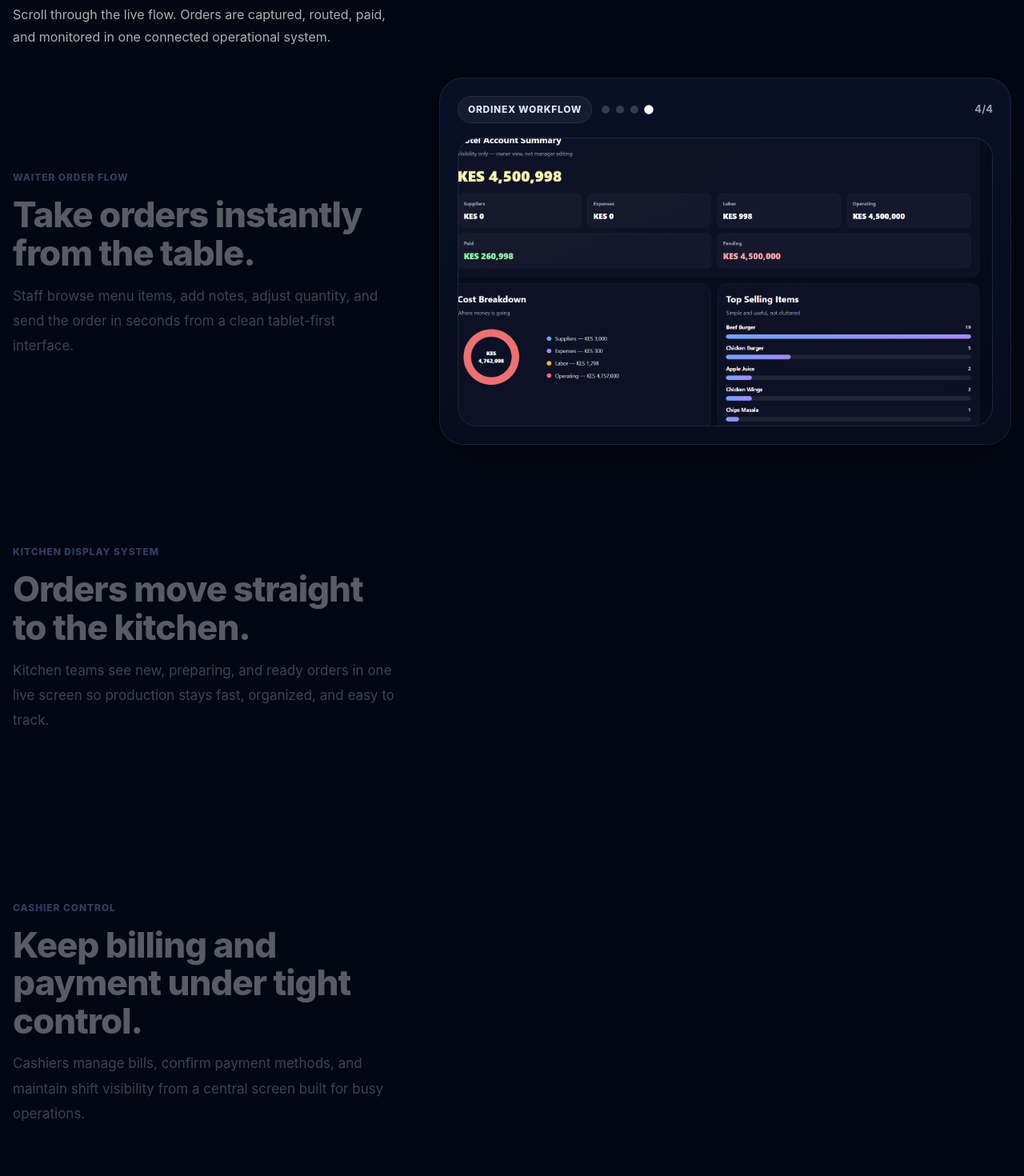
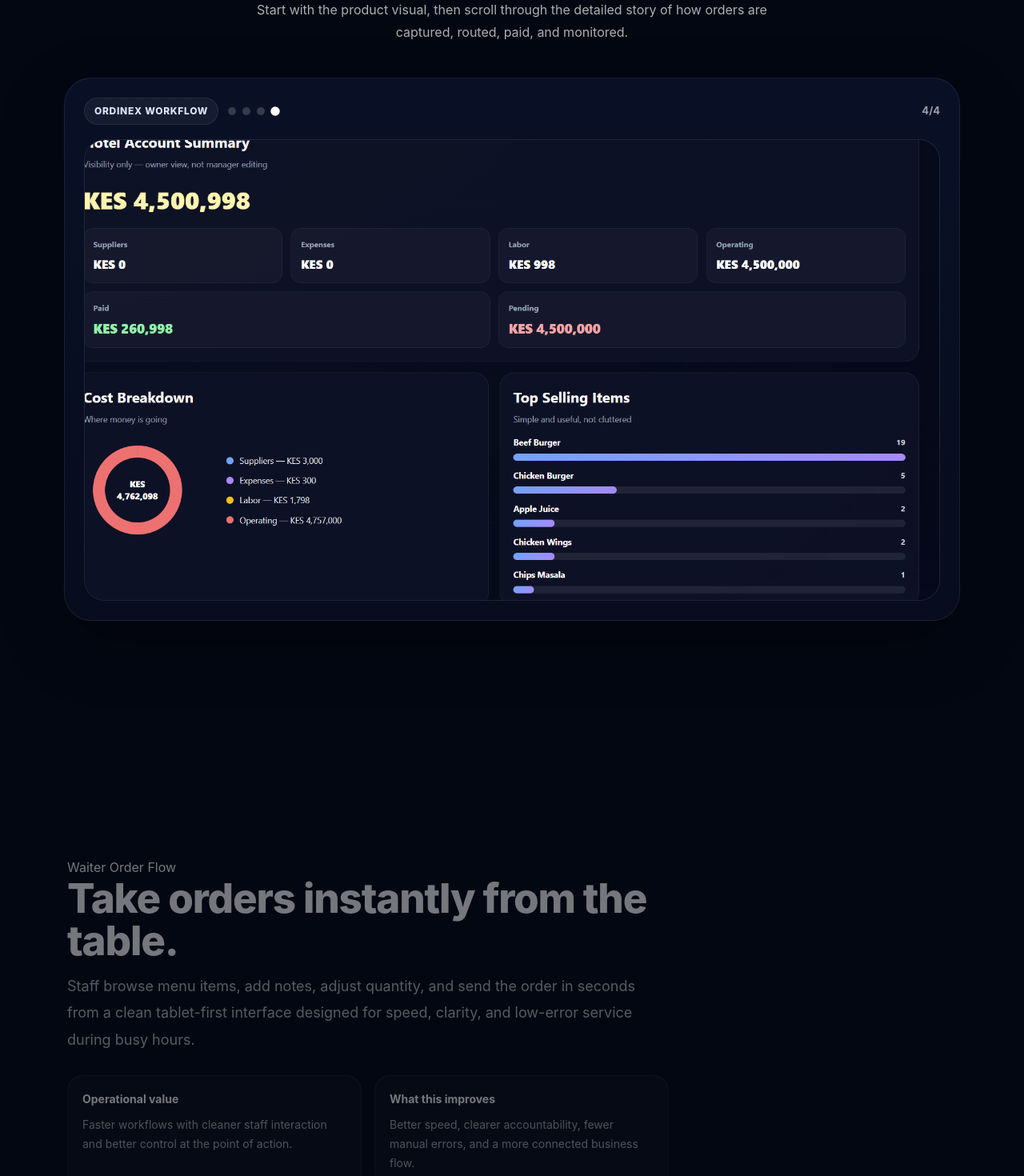
Before and after one commit to dagala639-dotcom/ordinex-site, a Next.js app: page / in a window 1280 px wide. Shown: the part 1400-2870 px from the top of the page at 80% size. Built offline with nearby package versions, Linux system fonts and the light colour scheme.

Commit message:
Updated website structure

```diff
--- a/app/page.tsx
+++ b/app/page.tsx
@@ -27,7 +27,7 @@ const STORY_STEPS: StoryStep[] = [
     eyebrow: "Waiter Order Flow",
     title: "Take orders instantly from the table.",
     text:
-      "Staff browse menu items, add notes, adjust quantity, and send the order in seconds from a clean tablet-first interface.",
+      "Staff browse menu items, add notes, adjust quantity, and send the order in seconds from a clean tablet-first interface designed for speed, clarity, and low-error service during busy hours.",
     image: "/images/orders.png",
     alt: "Ordinex waiter order screen",
   },
@@ -36,7 +36,7 @@ const STORY_STEPS: StoryStep[] = [
     eyebrow: "Kitchen Display System",
     title: "Orders move straight to the kitchen.",
     text:
-      "Kitchen teams see new, preparing, and ready orders in one live screen so production stays fast, organized, and easy to track.",
+      "Kitchen teams see new, preparing, and ready orders in one live screen so production stays fast, organised, and easy to track without relying on verbal communication or handwritten tickets.",
     image: "/images/kitchen-screen.png",
     alt: "Ordinex kitchen display screen",
   },
@@ -45,7 +45,7 @@ const STORY_STEPS: StoryStep[] = [
     eyebrow: "Cashier Control",
     title: "Keep billing and payment under tight control.",
     text:
-      "Cashiers manage bills, confirm payment methods, and maintain shift visibility from a central screen built for busy operations.",
+      "Cashiers manage bills, confirm payment methods, track totals, and maintain better payment accountability from a central screen built for busy day-to-day operations.",
     image: "/images/cashier-screen.png",
     alt: "Ordinex cashier screen",
   },
@@ -54,7 +54,7 @@ const STORY_STEPS: StoryStep[] = [
     eyebrow: "Business Visibility",
     title: "See what is happening across the business.",
     text:
-      "Managers and owners get clean operational visibility across sales, staff activity, pending items, and business performance.",
+      "Managers and owners get clean operational visibility across sales, staff activity, pending items, and performance trends from one connected reporting layer.",
     image: "/images/owner-dashboard.png",
     alt: "Ordinex owner dashboard",
   },
@@ -85,28 +85,23 @@ export default function HomePage() {
 
   useEffect(() => {
     const handleScroll = () => {
-      const elements = STORY_STEPS.map((step) =>
-        document.getElementById(`story-step-${step.id}`)
+      const sections = STORY_STEPS.map((step) =>
+        document.getElementById(`story-trigger-${step.id}`)
       ).filter(Boolean) as HTMLElement[];
 
-      if (!elements.length) return;
-
-      const viewportMiddle = window.innerHeight * 0.45;
-      let bestIndex = 0;
-      let bestDistance = Number.POSITIVE_INFINITY;
-
-      elements.forEach((element, index) => {
-        const rect = element.getBoundingClientRect();
-        const elementMiddle = rect.top + rect.height / 2;
-        const distance = Math.abs(elementMiddle - viewportMiddle);
-
-        if (distance < bestDistance) {
-          bestDistance = distance;
-          bestIndex = index;
+      if (!sections.length) return;
+
+      let currentIndex = 0;
+      const viewportPoint = window.innerHeight * 0.42;
+
+      sections.forEach((section, index) => {
+        const rect = section.getBoundingClientRect();
+        if (rect.top <= viewportPoint) {
+          currentIndex = index;
         }
       });
 
-      setActiveStory(bestIndex);
+      setActiveStory(currentIndex);
     };
 
     handleScroll();
@@ -203,14 +198,17 @@ Location: ${location}
   function handleTabletInputChange(value: string) {
     const numeric = Number(value);
     if (Number.isNaN(numeric)) return;
+
     if (numeric < 1) {
       setTabletCount(1);
       return;
     }
+
     if (numeric > 20) {
       setTabletCount(20);
       return;
     }
+
     setTabletCount(numeric);
   }
 
@@ -453,50 +451,26 @@ Estimated Total: KES ${estimate.total.toLocaleString()}
         <div style={styles.sectionInnerWide}>
           <div
             style={{
-              ...styles.sectionHeader,
-              ...(isMobile ? styles.sectionHeaderMobile : {}),
+              ...styles.sectionHeaderCenter,
+              ...(isMobile ? styles.sectionHeaderCenterMobile : {}),
             }}
           >
             <div>
               <div style={styles.sectionEyebrow}>Product Story</div>
-              <h2 style={styles.sectionTitle}>See how Ordinex works from order to oversight</h2>
-            </div>
-            <p style={styles.sectionCopy}>
-              Scroll through the live flow. Orders are captured, routed, paid,
-              and monitored in one connected operational system.
+              <h2 style={styles.sectionTitleCenter}>
+                See how Ordinex works from order to oversight
+              </h2>
+            </div>
+            <p style={styles.sectionCopyCenter}>
+              Start with the product visual, then scroll through the detailed
+              story of how orders are captured, routed, paid, and monitored.
             </p>
           </div>
 
-          <div
-            style={{
-              ...styles.storyShell,
-              ...(isMobile ? styles.storyShellMobile : {}),
-            }}
-          >
-            <div style={{ ...styles.storyCopyRail, ...(isMobile ? styles.storyCopyRailMobile : {}) }}>
-              {STORY_STEPS.map((step, index) => {
-                const isActive = activeStory === index;
-
-                return (
-                  <div
-                    key={step.id}
-                    id={`story-step-${step.id}`}
-                    style={{
-                      ...styles.storyTextBlock,
-                      ...(isActive ? styles.storyTextBlockActive : {}),
-                    }}
-                  >
-                    <div style={styles.storyEyebrow}>{step.eyebrow}</div>
-                    <h3 style={styles.storyTitle}>{step.title}</h3>
-                    <p style={styles.storyText}>{step.text}</p>
-                  </div>
-                );
-              })}
-            </div>
-
-            <div style={{ ...styles.storyVisualRail, ...(isMobile ? styles.storyVisualRailMobile : {}) }}>
-              <div style={styles.storyStickyCard}>
-                <div style={styles.storyVisualHeader}>
+          <div style={styles.storyExperience}>
+            <div style={styles.storyStickyVisualShell}>
+              <div style={styles.storyStickyCardLarge}>
+                <div style={styles.storyVisualHeaderLarge}>
                   <div style={styles.storyVisualHeaderLeft}>
                     <div style={styles.storyVisualTag}>Ordinex Workflow</div>
                     <div style={styles.storyVisualDots}>
@@ -505,9 +479,12 @@ Estimated Total: KES ${estimate.total.toLocaleString()}
                           key={step.id}
                           type="button"
                           onClick={() => {
-                            const element = document.getElementById(`story-step-${step.id}`);
+                            const element = document.getElementById(`story-trigger-${step.id}`);
                             if (element) {
-                              element.scrollIntoView({ behavior: "smooth", block: "center" });
+                              element.scrollIntoView({
+                                behavior: "smooth",
+                                block: "center",
+                              });
                             }
                           }}
                           style={{
@@ -519,21 +496,61 @@ Estimated Total: KES ${estimate.total.toLocaleString()}
                       ))}
                     </div>
                   </div>
+
                   <div style={styles.storyVisualStatus}>
                     {activeStory + 1}/{STORY_STEPS.length}
                   </div>
                 </div>
 
-                <div style={styles.storyImageFrame}>
+                <div style={styles.storyImageFrameLarge}>
                   <Image
                     src={STORY_STEPS[activeStory].image}
                     alt={STORY_STEPS[activeStory].alt}
                     width={1600}
                     height={900}
-                    style={styles.storyImage}
+                    style={styles.storyImageLarge}
                   />
                 </div>
               </div>
+            </div>
+
+            <div style={styles.storyDescriptions}>
+              {STORY_STEPS.map((step, index) => {
+                const isActive = activeStory === index;
+
+                return (
+                  <div
+                    key={step.id}
+                    id={`story-trigger-${step.id}`}
+                    style={{
+                      ...styles.storyDescriptionBlock,
+                      ...(isActive ? styles.storyDescriptionBlockActive : {}),
+                    }}
+                  >
+                    <div style={styles.storyDescriptionInner}>
+                      <div style={styles.storyEyebrow}>{step.eyebrow}</div>
+                      <h3 style={styles.storyTitle}>{step.title}</h3>
+                      <p style={styles.storyText}>{step.text}</p>
+
+                      <div style={styles.storySupportGrid}>
+                        <div style={styles.storySupportCard}>
+                          <div style={styles.storySupportTitle}>Operational value</div>
+                          <div style={styles.storySupportText}>
+                            Faster workflows with cleaner staff interaction and better control at the point of action.
+                          </div>
+                        </div>
+
+                        <div style={styles.storySupportCard}>
+                          <div style={styles.storySupportTitle}>What this improves</div>
+                          <div style={styles.storySupportText}>
+                            Better speed, clearer accountability, fewer manual errors, and a more connected business flow.
+                          </div>
+                        </div>
+                      </div>
+                    </div>
+                  </div>
+                );
+              })}
             </div>
           </div>
         </div>
@@ -988,23 +1005,22 @@ Estimated Total: KES ${estimate.total.toLocaleString()}
 
             <div style={styles.contactButtons}>
               <a href="mailto:hello@ordinex.co" style={styles.contactPrimaryButton}>
-                Email Us
+                <span style={styles.contactButtonLabel}>Email Us</span>
+                <span style={styles.contactButtonSubtext}>hello@ordinex.co</span>
               </a>
+
               <a href="tel:0769753581" style={styles.contactSecondaryButton}>
-                Call Us
+                <span style={styles.contactButtonLabel}>Call Us</span>
+                <span style={styles.contactButtonSubtext}>0769753581</span>
               </a>
+
               <a
                 href="https://wa.me/254769753581"
                 style={styles.contactSecondaryButton}
               >
-                WhatsApp Us
+                <span style={styles.contactButtonLabel}>WhatsApp Us</span>
+                <span style={styles.contactButtonSubtext}>0769753581</span>
               </a>
-            </div>
-
-            <div style={styles.contactMeta}>
-              <div style={styles.contactMetaChip}>Phone: 0769753581</div>
-              <div style={styles.contactMetaChip}>WhatsApp: 0769753581</div>
-              <div style={styles.contactMetaChip}>Email: hello@ordinex.co</div>
             </div>
 
             <div style={styles.contactFormWrap}>
@@ -1402,6 +1418,14 @@ const styles: Record<string, React.CSSProperties> = {
     alignItems: "start",
     gap: 14,
   },
+  sectionHeaderCenter: {
+    maxWidth: 940,
+    margin: "0 auto 42px auto",
+    textAlign: "center",
+  },
+  sectionHeaderCenterMobile: {
+    marginBottom: 28,
+  },
   sectionEyebrow: {
     color: "#94a3b8",
     fontSize: 12,
@@ -1418,6 +1442,15 @@ const styles: Record<string, React.CSSProperties> = {
     fontWeight: 800,
     color: "#ffffff",
     maxWidth: 800,
+  },
+  sectionTitleCenter: {
+    margin: "0 auto",
+    fontSize: "clamp(30px, 4.6vw, 54px)",
+    lineHeight: 1.06,
+    letterSpacing: -1.4,
+    fontWeight: 800,
+    color: "#ffffff",
+    maxWidth: 900,
   },
   sectionCopy: {
     margin: 0,
@@ -1426,77 +1459,33 @@ const styles: Record<string, React.CSSProperties> = {
     fontSize: 16,
     lineHeight: 1.8,
   },
-
-  storyShell: {
-    display: "grid",
-    gridTemplateColumns: "0.82fr 1.18fr",
-    gap: 36,
-    alignItems: "start",
-  },
-  storyShellMobile: {
-    gridTemplateColumns: "1fr",
-    gap: 24,
-  },
-  storyCopyRail: {
-    display: "grid",
-    gap: 36,
-  },
-  storyCopyRailMobile: {
-    gap: 18,
-  },
-  storyTextBlock: {
-    minHeight: "54vh",
-    display: "flex",
-    flexDirection: "column",
-    justifyContent: "center",
-    opacity: 0.34,
-    transform: "translateY(18px)",
-    transition: "all 260ms ease",
-    paddingRight: 18,
-  },
-  storyTextBlockActive: {
-    opacity: 1,
-    transform: "translateY(0)",
-  },
-  storyEyebrow: {
-    color: "#8ea4ff",
-    fontSize: 12,
-    fontWeight: 800,
-    textTransform: "uppercase",
-    letterSpacing: 0.9,
-    marginBottom: 14,
-  },
-  storyTitle: {
-    margin: "0 0 14px 0",
-    fontSize: "clamp(28px, 4vw, 44px)",
-    lineHeight: 1.08,
-    letterSpacing: -1.1,
-    fontWeight: 800,
-    color: "#ffffff",
-  },
-  storyText: {
-    margin: 0,
-    color: "rgba(255,255,255,0.7)",
-    fontSize: 17,
-    lineHeight: 1.85,
-    maxWidth: 520,
-  },
-  storyVisualRail: {
+  sectionCopyCenter: {
+    margin: "18px auto 0 auto",
+    maxWidth: 700,
+    color: "rgba(255,255,255,0.68)",
+    fontSize: 16,
+    lineHeight: 1.8,
+  },
+
+  storyExperience: {
     position: "relative",
   },
-  storyVisualRailMobile: {
-    position: "static",
-  },
-  storyStickyCard: {
+  storyStickyVisualShell: {
     position: "sticky",
-    top: 96,
+    top: 86,
+    zIndex: 2,
+    marginBottom: 40,
+  },
+  storyStickyCardLarge: {
     background: "linear-gradient(180deg, rgba(10,17,40,0.96), rgba(7,13,30,0.96))",
     border: "1px solid rgba(255,255,255,0.08)",
-    borderRadius: 30,
-    padding: 22,
-    boxShadow: "0 24px 60px rgba(0,0,0,0.28)",
-  },
-  storyVisualHeader: {
+    borderRadius: 34,
+    padding: 24,
+    boxShadow: "0 28px 80px rgba(0,0,0,0.3)",
+    maxWidth: 1120,
+    margin: "0 auto",
+  },
+  storyVisualHeaderLarge: {
     display: "flex",
     justifyContent: "space-between",
     gap: 14,
@@ -1544,16 +1533,79 @@ const styles: Record<string, React.CSSProperties> = {
     fontSize: 13,
     fontWeight: 700,
   },
-  storyImageFrame: {
-    borderRadius: 24,
+  storyImageFrameLarge: {
+    borderRadius: 26,
     overflow: "hidden",
     border: "1px solid rgba(255,255,255,0.08)",
     background: "rgba(255,255,255,0.02)",
-  },
-  storyImage: {
+    minHeight: "auto",
+  },
+  storyImageLarge: {
     width: "100%",
     height: "auto",
     display: "block",
+  },
+
+  storyDescriptions: {
+    display: "grid",
+    gap: 10,
+    maxWidth: 1120,
+    margin: "0 auto",
+  },
+  storyDescriptionBlock: {
+    minHeight: "85vh",
+    display: "flex",
+    alignItems: "flex-end",
+    opacity: 0.45,
+    transition: "opacity 240ms ease, transform 240ms ease",
+    transform: "translateY(18px)",
+  },
+  storyDescriptionBlockActive: {
+    opacity: 1,
+    transform: "translateY(0)",
+  },
+  storyDescriptionInner: {
+    width: "100%",
+    maxWidth: 760,
+    padding: "14px 4px 30px 4px",
+  },
+  storyTitle: {
+    margin: "0 0 14px 0",
+    fontSize: "clamp(32px, 4vw, 52px)",
+    lineHeight: 1.04,
+    letterSpacing: -1.2,
+    fontWeight: 800,
+    color: "#ffffff",
+  },
+  storyText: {
+    margin: 0,
+    color: "rgba(255,255,255,0.74)",
+    fontSize: 18,
+    lineHeight: 1.85,
+    maxWidth: 760,
+  },
+  storySupportGrid: {
+    display: "grid",
+    gridTemplateColumns: "repeat(2, minmax(0, 1fr))",
+    gap: 16,
+    marginTop: 28,
+  },
+  storySupportCard: {
+    background: "rgba(255,255,255,0.03)",
+    border: "1px solid rgba(255,255,255,0.08)",
+    borderRadius: 20,
+    padding: 18,
+  },
+  storySupportTitle: {
+    color: "#ffffff",
+    fontSize: 14,
+    fontWeight: 700,
+    marginBottom: 10,
+  },
+  storySupportText: {
+    color: "rgba(255,255,255,0.66)",
+    fontSize: 14,
+    lineHeight: 1.7,
   },
 
   productStack: {
@@ -1960,49 +2012,55 @@ const styles: Record<string, React.CSSProperties> = {
     lineHeight: 1.8,
   },
   contactButtons: {
+    display: "grid",
+    gridTemplateColumns: "repeat(3, minmax(0, 1fr))",
+    gap: 14,
+    marginTop: 26,
+    marginBottom: 28,
+  },
+  contactPrimaryButton: {
     display: "flex",
+    flexDirection: "column",
     justifyContent: "center",
-    gap: 12,
-    flexWrap: "wrap",
-    marginTop: 26,
-    marginBottom: 22,
-  },
-  contactPrimaryButton: {
+    gap: 8,
     background: "#ffffff",
     color: "#030712",
-    padding: "15px 20px",
-    borderRadius: 14,
+    padding: "18px 20px",
+    borderRadius: 18,
     textDecoration: "none",
     fontWeight: 800,
     fontSize: 15,
-    minWidth: "160px",
+    minHeight: 88,
+    border: "1px solid rgba(255,255,255,0.16)",
   },
   contactSecondaryButton: {
+    display: "flex",
+    flexDirection: "column",
+    justifyContent: "center",
+    gap: 8,
     background: "rgba(255,255,255,0.04)",
     color: "#ffffff",
-    padding: "15px 20px",
-    borderRadius: 14,
+    padding: "18px 20px",
+    borderRadius: 18,
     textDecoration: "none",
     fontWeight: 700,
     fontSize: 15,
     border: "1px solid rgba(255,255,255,0.12)",
-    minWidth: "160px",
-  },
-  contactMeta: {
-    display: "flex",
-    justifyContent: "center",
-    gap: 10,
-    flexWrap: "wrap",
-    marginBottom: 26,
-  },
-  contactMetaChip: {
-    padding: "10px 14px",
-    borderRadius: 999,
-    background: "rgba(255,255,255,0.05)",
-    color: "#dbe4ff",
-    fontSize: 13,
-    fontWeight: 700,
-    border: "1px solid rgba(255,255,255,0.08)",
+    minHeight: 88,
+  },
+  contactButtonLabel: {
+    display: "block",
+    fontSize: 18,
+    fontWeight: 800,
+    lineHeight: 1.2,
+  },
+  contactButtonSubtext: {
+    display: "block",
+    fontSize: 14,
+    fontWeight: 600,
+    opacity: 0.82,
+    lineHeight: 1.4,
+    wordBreak: "break-word",
   },
   contactFormWrap: {
     maxWidth: 640,
```
